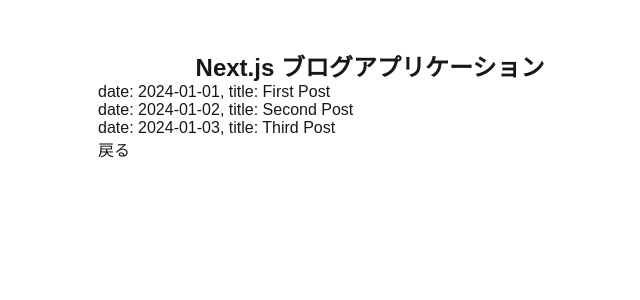
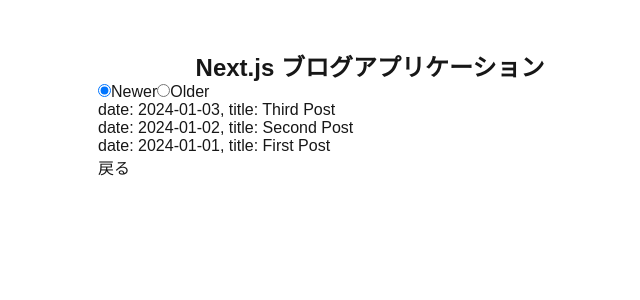
Before and after one commit to daiiiichi/nextjs-blog, a Next.js app: page /posts in a window 1280 px wide. Shown: the top 300 px of the page, without its empty margins (270-910 px from the left). Built offline with nearby package versions, Linux system fonts and the light colour scheme.

Commit message:
jotaiを使用し、投稿の並べ替え機能を実装

```diff
--- a/package.json
+++ b/package.json
@@ -9,6 +9,7 @@
     "lint": "next lint"
   },
   "dependencies": {
+    "jotai": "^2.12.5",
     "next": "15.2.3",
     "react": "^19.0.0",
     "react-dom": "^19.0.0",
--- /dev/null
+++ b/src/atoms.ts
@@ -0,0 +1,15 @@
+import { atom } from "jotai";
+import { atomWithStorage, createJSONStorage } from "jotai/utils";
+
+export enum SortOrder {
+  Ascending, // 昇順
+  Descending, // 降順
+}
+
+const storage = createJSONStorage(() => localStorage);
+
+export const sortOrderAtom = atomWithStorage(
+  "sortOrder",
+  SortOrder.Descending,
+  storage
+);
--- a/src/pages/posts/index.tsx
+++ b/src/pages/posts/index.tsx
@@ -1,5 +1,7 @@
 import { GetStaticProps, NextPage } from "next";
 import Link from "next/link";
+import { useAtom } from "jotai";
+import { sortOrderAtom, SortOrder } from "../../atoms";
 
 type Post = {
   id: number;
@@ -24,9 +26,42 @@
 };
 
 const Home: NextPage<HomeProps> = ({ allPostsData }) => {
+  const [sortOrder, setSortOrder] = useAtom(sortOrderAtom);
+  // 日付で並べ替えたデータ
+  const sortedPosts = allPostsData?.sort(
+    (a, b) => Date.parse(a.date) - Date.parse(b.date)
+  );
+  // 指定順で並べ替えたデータ
+  const posts =
+    sortOrder === SortOrder.Ascending ? sortedPosts : sortedPosts.toReversed();
+
   return (
     <>
-      {allPostsData?.map(({ id, title, date }) => (
+      <div>
+        <span>
+          <input
+            type="radio"
+            id="descending"
+            name="descending"
+            value="descending"
+            checked={sortOrder === SortOrder.Descending}
+            onChange={(_) => setSortOrder(SortOrder.Descending)}
+          />
+          <label htmlFor="descending">Newer</label>
+        </span>
+        <span>
+          <input
+            type="radio"
+            id="ascending"
+            name="ascending"
+            value="ascending"
+            checked={sortOrder === SortOrder.Ascending}
+            onChange={(_) => setSortOrder(SortOrder.Ascending)}
+          />
+          <label htmlFor="ascending">Older</label>
+        </span>
+      </div>
+      {posts.map(({ id, title, date }) => (
         <div key={id}>
           <p>
             date: {date}, title: {title}
```
Also changed, not shown: 1 other file (tests, documents, lock files or other folders).
